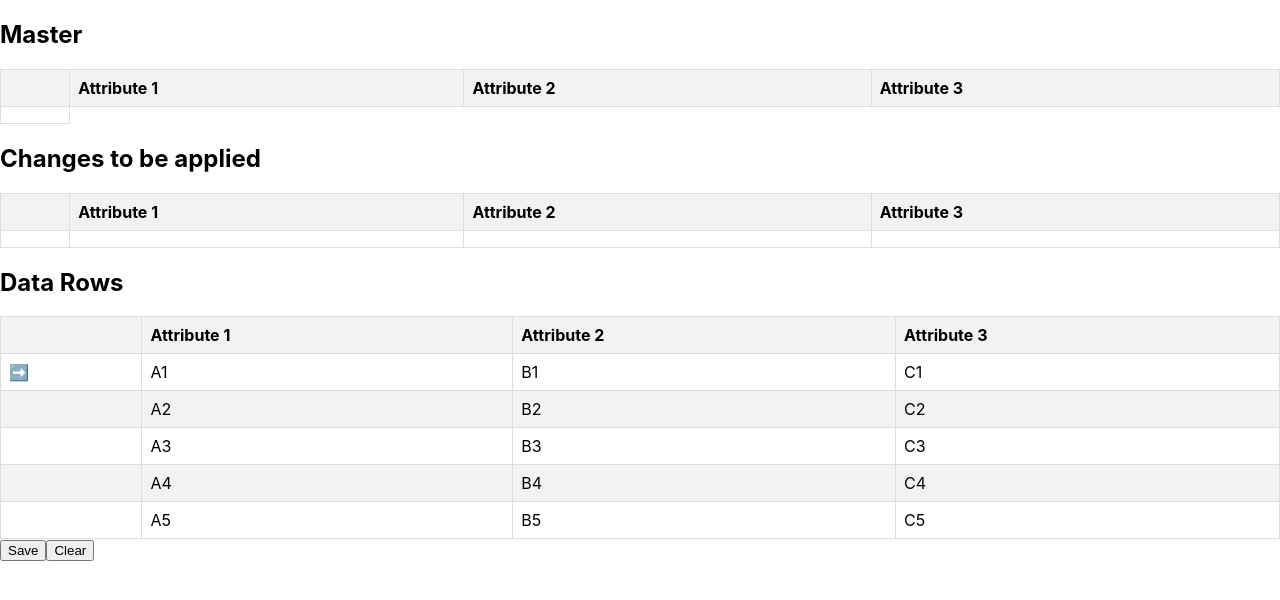
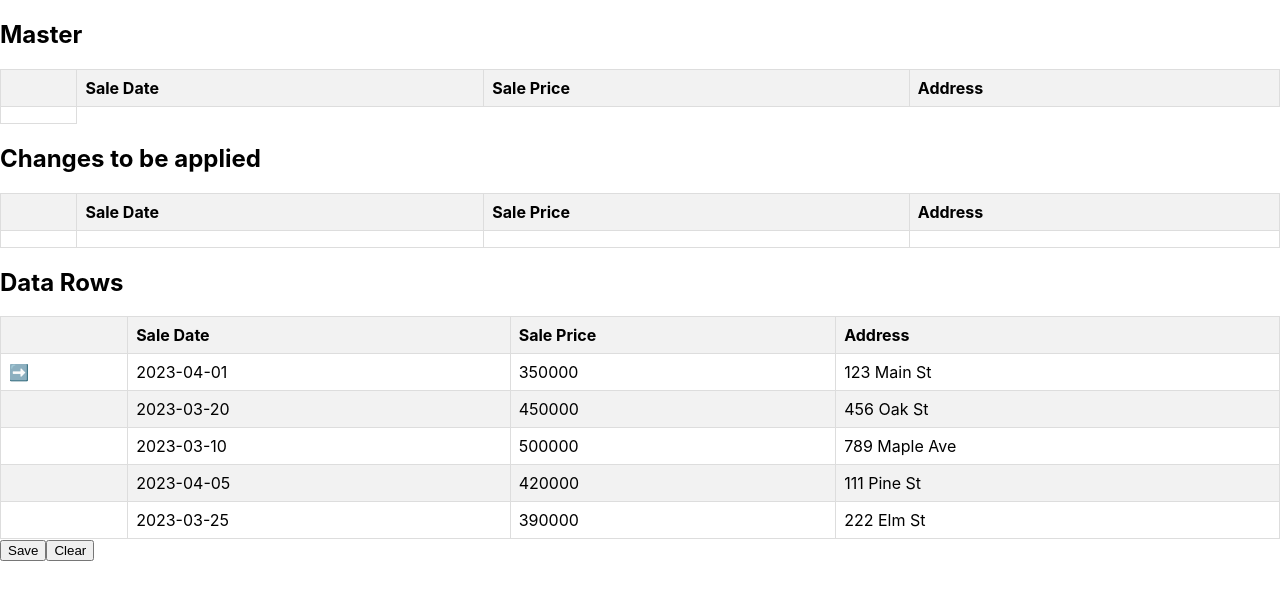
Before and after one commit to AdrianRogowski/newspk, a React (Create React App) app: page / in a window 1280 px wide. Shown: the top 600 px of the page. Built offline with nearby package versions, Linux system fonts and the light colour scheme.

Commit message:
about to try and add column resorting

```diff
--- a/src/App.js
+++ b/src/App.js
@@ -7,18 +7,18 @@ const DataMerger = () => {
     () => [
       {
         id: 1,
-        attribute1: 'A1',
-        attribute2: 'B1',
-        attribute3: 'C1',
+        saleDate: '2023-04-01',
+        salePrice: 350000,
+        address: '123 Main St',
         subRows: [
-          { id: 6, attribute1: 'A6', attribute2: 'B6', attribute3: 'C6' },
-          { id: 7, attribute1: 'A7', attribute2: 'B7', attribute3: 'C7' },
+          { id: 6, saleDate: '2023-03-15', salePrice: 340000, address: '123 Main St' },
+          { id: 7, saleDate: '2023-02-28', salePrice: 360000, address: '123 Main St' },
         ],
       },
-      { id: 2, attribute1: 'A2', attribute2: 'B2', attribute3: 'C2' },
-      { id: 3, attribute1: 'A3', attribute2: 'B3', attribute3: 'C3' },
-      { id: 4, attribute1: 'A4', attribute2: 'B4', attribute3: 'C4' },
-      { id: 5, attribute1: 'A5', attribute2: 'B5', attribute3: 'C5' },
+      { id: 2, saleDate: '2023-03-20', salePrice: 450000, address: '456 Oak St' },
+      { id: 3, saleDate: '2023-03-10', salePrice: 500000, address: '789 Maple Ave' },
+      { id: 4, saleDate: '2023-04-05', salePrice: 420000, address: '111 Pine St' },
+      { id: 5, saleDate: '2023-03-25', salePrice: 390000, address: '222 Elm St' },
     ],
     []
   );
@@ -40,9 +40,9 @@ const DataMerger = () => {
           }
         },
       },
-      { Header: 'Attribute 1', accessor: 'attribute1' },
-      { Header: 'Attribute 2', accessor: 'attribute2' },
-      { Header: 'Attribute 3', accessor: 'attribute3' },
+      { Header: 'Sale Date', accessor: 'saleDate' },
+      { Header: 'Sale Price', accessor: 'salePrice' },
+      { Header: 'Address', accessor: 'address' },
     ],
     []
   );
```
